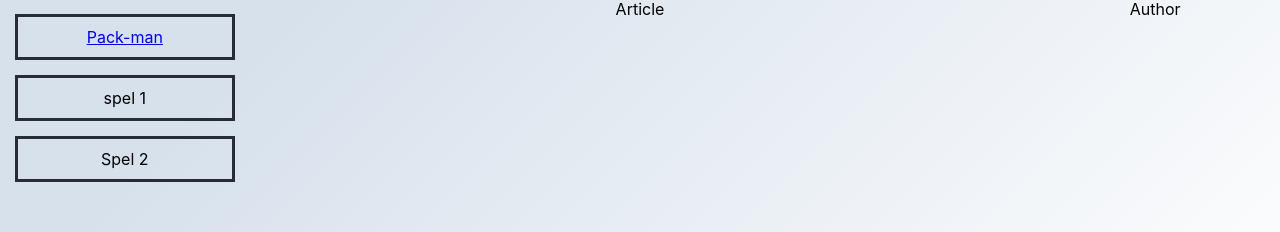
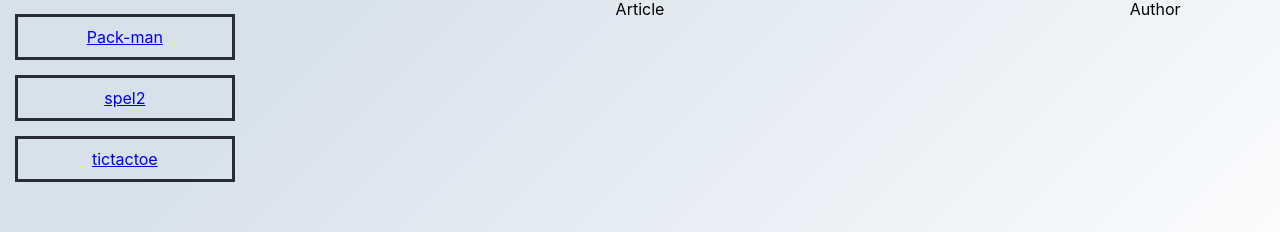
Before and after one commit to CGDM101/pak-man, a React (Vite) app in the folder pak-man/: page / in a window 1280 px wide. Shown: the part 167-399 px from the top of the page. Built offline with nearby package versions, Linux system fonts and the light colour scheme; a web font is replaced by a local one.

Commit message:
Added component for TicTacToe

```diff
--- a/pak-man/src/App.jsx
+++ b/pak-man/src/App.jsx
@@ -3,6 +3,7 @@
 import Spel1 from './components/Spel1'
 import Spel2 from './components/Spel2'
 import Start from './components/Start'
+import TicTacToe from './components/TicTacToe'
 
 function App() {
 
@@ -14,6 +15,8 @@
           <Route path="/" element={<Start />} />
           <Route path="/Spel1" element={<Spel1/>} />
           <Route path="/Spel2" element={<Spel2/>} />
+          <Route path="/Spel3" element={<TicTacToe/>} />
+
         </Routes>
     </div>
   </Router>
--- a/pak-man/src/components/Start.jsx
+++ b/pak-man/src/components/Start.jsx
@@ -1,4 +1,5 @@
 import { BrowserRouter as Router, NavLink, Routes, Route, Navigate } from 'react-router-dom'
+import TicTacToe from './TicTacToe'
 
 
 function Start () {
@@ -13,8 +14,8 @@
           <article>Article</article>
           <nav>
             <div><NavLink to="/Spel1">Pack-man  </NavLink></div>
-            <div>spel 1</div>
-            <div>Spel 2</div>
+            <div><NavLink to="/Spel2">spel2  </NavLink></div>
+            <div><NavLink to="/Spel3">tictactoe  </NavLink></div>
           </nav>
           <aside>
             Author
--- /dev/null
+++ b/pak-man/src/components/TicTacToe.jsx
@@ -0,0 +1,9 @@
+const TicTacToe = () => {
+    return (
+        <div>
+            <p>hej från tictactoe-komponenten</p>
+        </div>
+    )
+}
+
+export default TicTacToe
```
